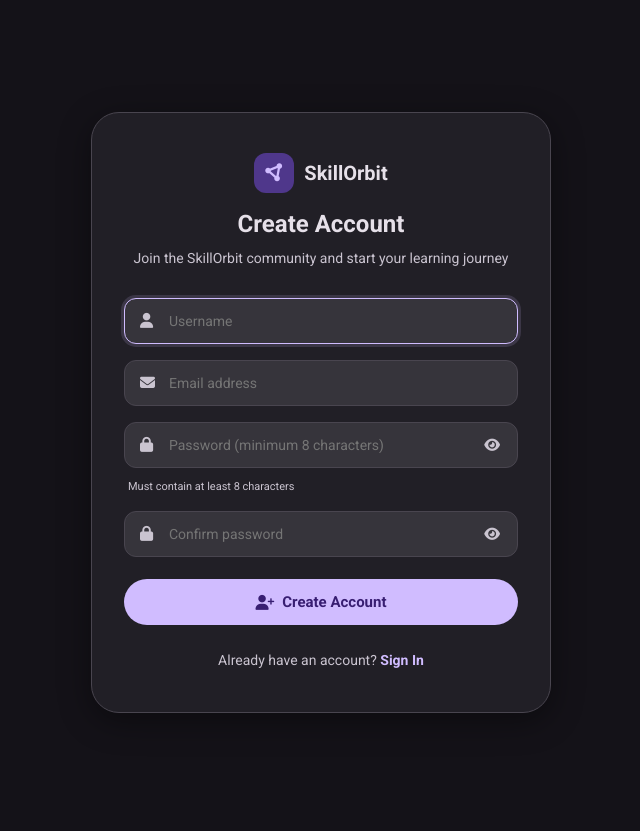
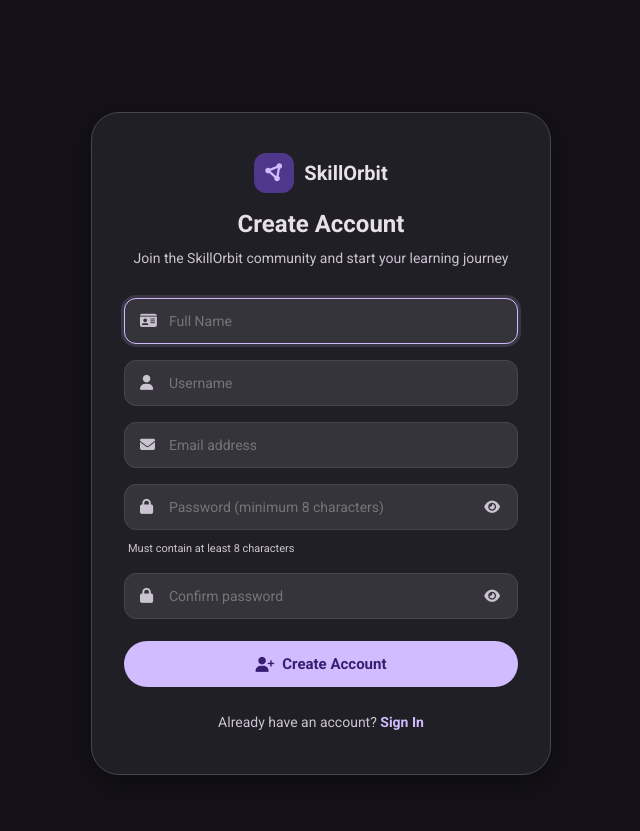
Before and after one commit to saraths3/SkillOrbit, a Django app: page /signup/ in a window 1280 px wide. Shown: the whole page, without its empty margins (319-959 px from the left). Before the commit the page ends 713 px from the top, so only its background shows below. Run offline with Django 5.2, Linux system fonts and the light colour scheme.

Commit message:
Add full_name field to registration HTML form & fix forms.py

```diff
--- a/SkillOrbit/accounts/forms.py
+++ b/SkillOrbit/accounts/forms.py
@@ -3,9 +3,10 @@ from .models import *
 from django.contrib.auth.forms import UserCreationForm
 
 class User_RegistrationForm(UserCreationForm):
+    full_name = forms.CharField(max_length=100, required=True)
+    email = forms.EmailField(required=True)
+
     class Meta(UserCreationForm.Meta):
-        full_name = forms.CharField(max_length = 100)
-        email = forms.EmailField()
         model = CustomUser
         fields = (
             'full_name',
--- a/SkillOrbit/accounts/views.py
+++ b/SkillOrbit/accounts/views.py
@@ -27,10 +27,15 @@ def signin_view(request):
 def signup_view(request):
     if request.method == 'POST':
         form = User_RegistrationForm(request.POST)
+        full_name = request.POST.get('full_name')
         username = request.POST.get('username')
         email = request.POST.get('email')
         password1 = request.POST.get('password1')
         password2 = request.POST.get('password2')
+
+        if not full_name or not full_name.strip():
+            messages.error(request, 'Full name is required.')
+            return render(request, 'accounts/signup.html', {'form': form})
 
         if password1 != password2:
             messages.error(request, 'Passwords do not match.')
@@ -50,6 +55,7 @@ def signup_view(request):
 
         if form.is_valid():
             user = form.save()
+            UserProfile.objects.get_or_create(user=user, defaults={'full_name': user.full_name})
             login(request, user, backend='django.contrib.auth.backends.ModelBackend')
             messages.success(request, 'Account created successfully!')
             return redirect('home')
@@ -86,7 +92,7 @@ def signout_view(request):
 
 @login_required(login_url="signin")
 def profile_view(request):
-    profile, created = UserProfile.objects.get_or_create(user=request.user)
+    profile, created = UserProfile.objects.get_or_create(user=request.user, defaults={'full_name': request.user.full_name})
     user_skills = UserSkill.objects.filter(user=request.user)
     context = {
         'profile': profile,
@@ -97,7 +103,7 @@ def profile_view(request):
 
 @login_required(login_url="signin")
 def edit_profile_view(request):
-    profile, created = UserProfile.objects.get_or_create(user=request.user)
+    profile, created = UserProfile.objects.get_or_create(user=request.user, defaults={'full_name': request.user.full_name})
     if request.method == "POST":
         form = UserProfileForm(request.POST, request.FILES, instance=profile)
         if form.is_valid():
--- a/SkillOrbit/templates/accounts/signup.html
+++ b/SkillOrbit/templates/accounts/signup.html
@@ -42,8 +42,15 @@
 
       <div class="input-group">
         <div class="input-wrapper">
+          <span class="input-icon"><i class="fas fa-id-card"></i></span>
+          <input type="text" id="full_name" name="full_name" value="{{ request.POST.full_name|default:'' }}" placeholder="Full Name" required autofocus>
+        </div>
+      </div>
+
+      <div class="input-group">
+        <div class="input-wrapper">
           <span class="input-icon"><i class="fas fa-user"></i></span>
-          <input type="text" id="username" name="username" value="{{ request.POST.username|default:'' }}" placeholder="Username" required minlength="3" autofocus>
+          <input type="text" id="username" name="username" value="{{ request.POST.username|default:'' }}" placeholder="Username" required minlength="3">
         </div>
       </div>
 
```
